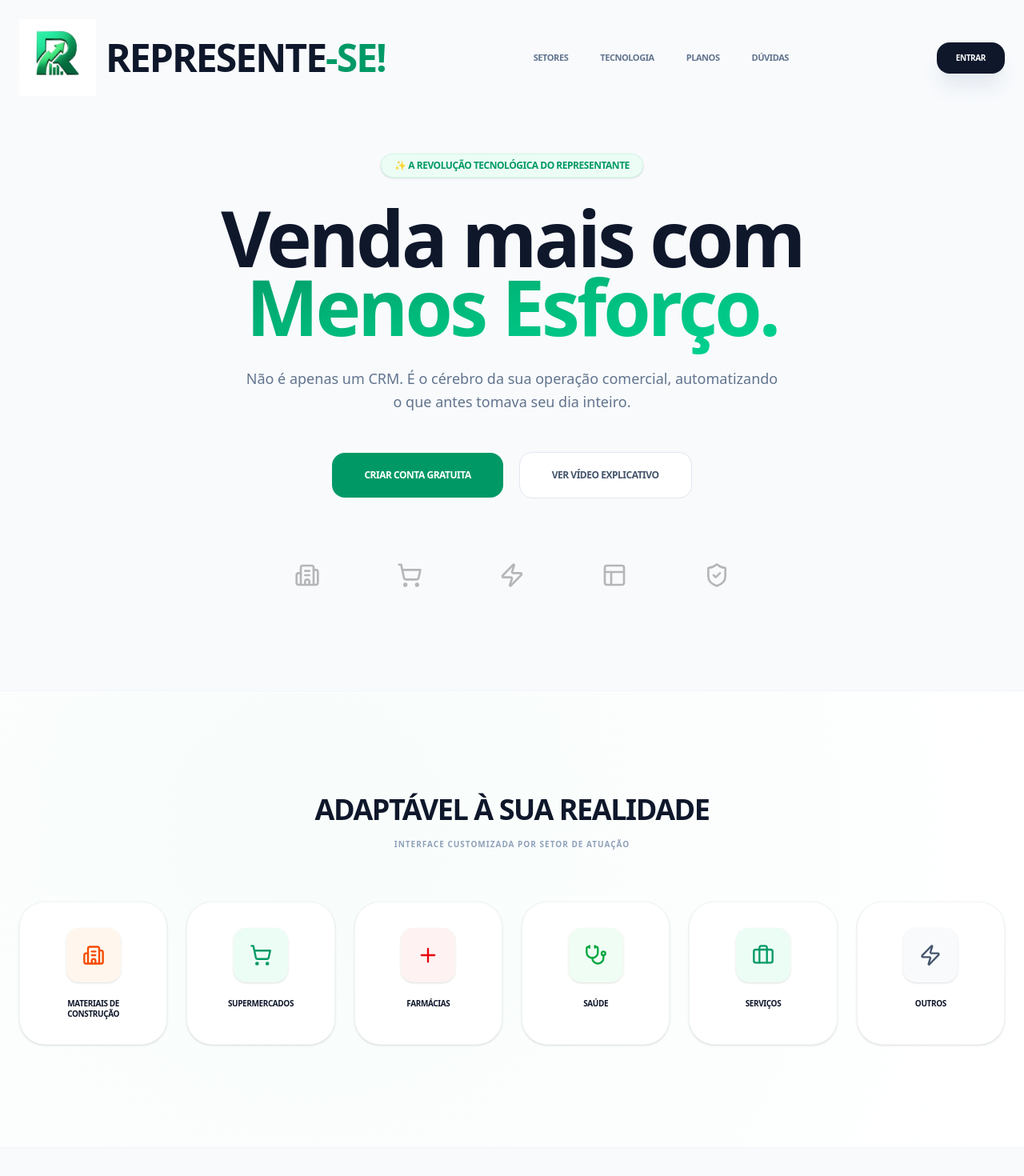
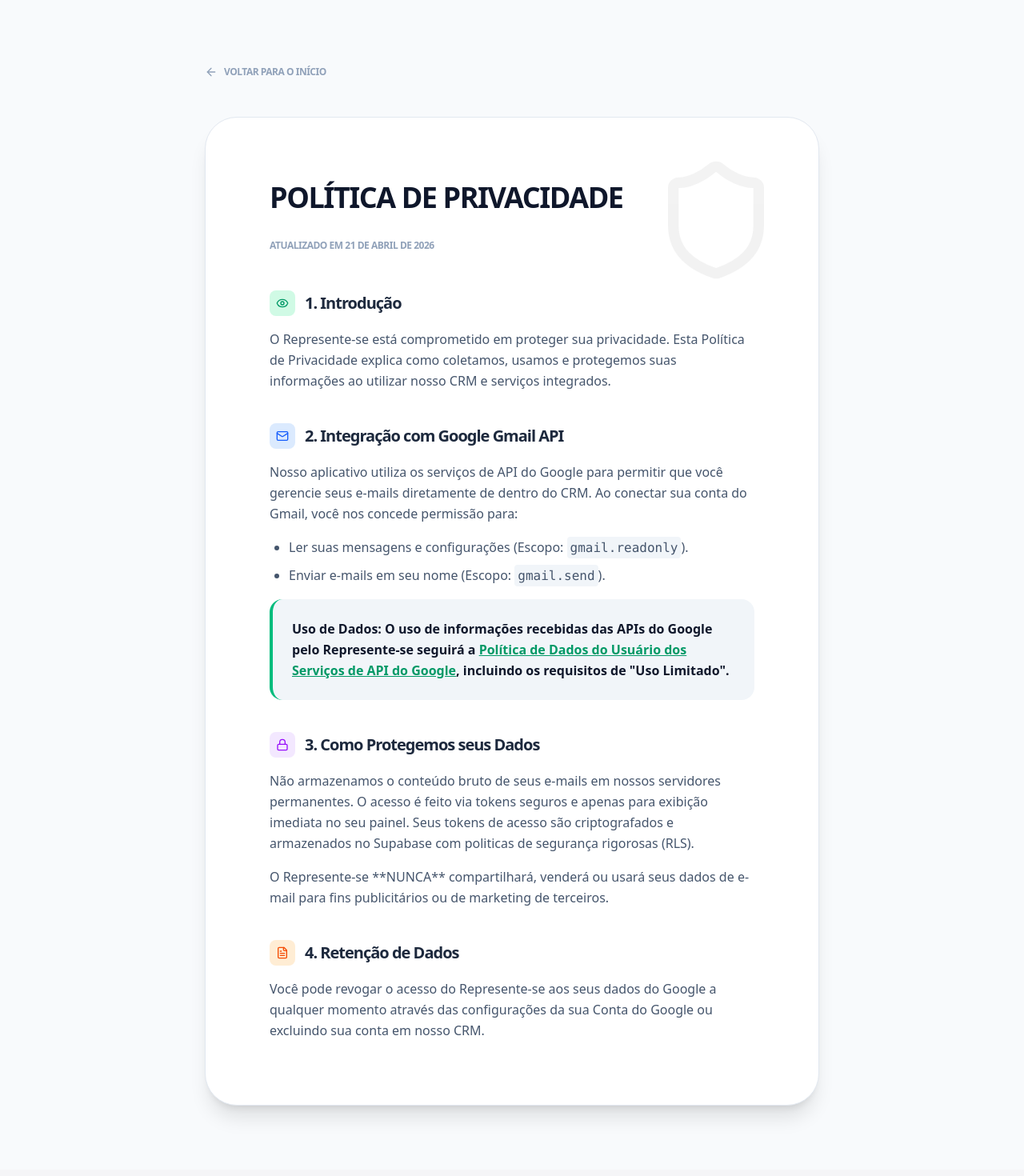
Before and after one commit to PedroBorelaManzi/Represente-Me-, a React (Vite) app: page /privacy in a window 1280 px wide. Before the commit this address led to /. Shown: the top 1470 px of the page at 80% size. Built offline with nearby package versions, Linux system fonts and the light colour scheme; no server answers.

Commit message:
feat: add legal pages, Google site verification, and routing configuration

```diff
--- a/index.html
+++ b/index.html
@@ -7,6 +7,7 @@
     <meta name="theme-color" content="#f8fafc" />
     <meta name="apple-mobile-web-app-status-bar-style" content="default" />
     <title>Represente-se</title>
+    <meta name="google-site-verification" content="fJiSigQBY71SJnaiDn3Q_nLroCsarWvMBe2BEcGNPqU" />
     <link rel="stylesheet" href="https://unpkg.com/leaflet@1.9.4/dist/leaflet.css" integrity="sha256-p4NxAoJBhIIN+hmNHrzRCf9tD/miZyoHS5obTRR9BMY=" crossorigin="" />
   </head>
   <body>
--- a/src/App.tsx
+++ b/src/App.tsx
@@ -13,6 +13,8 @@ import EmailClient from "./pages/EmailClient";
 import EmailCallback from "./pages/EmailCallback";
 import PedidosPage from "./pages/Pedidos";
 import GoogleCallback from "./pages/GoogleCallback";
+import PrivacyPolicy from "./pages/PrivacyPolicy";
+import TermsOfService from "./pages/TermsOfService";
 import { AuthProvider } from "./contexts/AuthContext";
 import { SettingsProvider } from "./contexts/SettingsContext";
 import ProtectedRoute from "./components/ProtectedRoute";
@@ -47,6 +49,10 @@ export default function App() {
           <Route path="/auth/callback/google" element={<GoogleCallback />} />
           <Route path="/auth/callback/email" element={<EmailCallback />} />
 
+          {/* Public Legal Routes */}
+          <Route path="/privacy" element={<PrivacyPolicy />} />
+          <Route path="/terms" element={<TermsOfService />} />
+
           <Route path="*" element={<Navigate to="/" replace />} />
         </Routes>
       </BrowserRouter>
--- /dev/null
+++ b/src/pages/PrivacyPolicy.tsx
@@ -0,0 +1,66 @@
+import React from "react";
+import { Shield, Lock, Eye, FileText, ArrowLeft, Mail } from "lucide-react";
+import { Link } from "react-router-dom";
+
+export default function PrivacyPolicy() {
+  return (
+    <div className="min-h-screen bg-slate-50 dark:bg-zinc-950 py-20 px-6">
+      <div className="max-w-3xl mx-auto">
+        <Link to="/" className="inline-flex items-center gap-2 text-xs font-black uppercase tracking-widest text-slate-400 hover:text-emerald-600 transition-colors mb-12">
+          <ArrowLeft className="w-4 h-4" /> Voltar para o Início
+        </Link>
+
+        <div className="bg-white dark:bg-zinc-900 border border-slate-200 dark:border-zinc-800 rounded-[40px] p-12 sm:p-20 shadow-xl overflow-hidden relative">
+          <div className="absolute top-0 right-0 p-12 opacity-5">
+            <Shield className="w-40 h-40" />
+          </div>
+
+          <h1 className="text-4xl font-black text-slate-900 dark:text-zinc-100 mb-8 uppercase tracking-tighter">Política de Privacidade</h1>
+          <p className="text-xs font-black text-slate-400 uppercase tracking-widest mb-12">Atualizado em 21 de Abril de 2026</p>
+
+          <div className="space-y-10 text-slate-600 dark:text-zinc-400 leading-relaxed font-medium">
+            <section className="space-y-4">
+              <h2 className="text-xl font-bold text-slate-800 dark:text-zinc-200 flex items-center gap-3">
+                <div className="w-8 h-8 bg-emerald-100 dark:bg-emerald-900/30 rounded-lg flex items-center justify-center text-emerald-600"><Eye className="w-4 h-4" /></div>
+                1. Introdução
+              </h2>
+              <p>O Represente-se está comprometido em proteger sua privacidade. Esta Política de Privacidade explica como coletamos, usamos e protegemos suas informações ao utilizar nosso CRM e serviços integrados.</p>
+            </section>
+
+            <section className="space-y-4">
+              <h2 className="text-xl font-bold text-slate-800 dark:text-zinc-200 flex items-center gap-3">
+                <div className="w-8 h-8 bg-blue-100 dark:bg-blue-900/30 rounded-lg flex items-center justify-center text-blue-600"><Mail className="w-4 h-4" /></div>
+                2. Integração com Google Gmail API
+              </h2>
+              <p>Nosso aplicativo utiliza os serviços de API do Google para permitir que você gerencie seus e-mails diretamente de dentro do CRM. Ao conectar sua conta do Gmail, você nos concede permissão para:</p>
+              <ul className="list-disc pl-6 space-y-2">
+                <li>Ler suas mensagens e configurações (Escopo: <code className="bg-slate-100 p-1 rounded">gmail.readonly</code>).</li>
+                <li>Enviar e-mails em seu nome (Escopo: <code className="bg-slate-100 p-1 rounded">gmail.send</code>).</li>
+              </ul>
+              <p className="bg-slate-100 dark:bg-zinc-800 p-6 rounded-2xl border-l-4 border-emerald-500 font-bold text-slate-900 dark:text-zinc-100">
+                Uso de Dados: O uso de informações recebidas das APIs do Google pelo Represente-se seguirá a <a href="https://developers.google.com/terms/api-services-user-data-policy#limited-use-policy" className="text-emerald-600 underline">Política de Dados do Usuário dos Serviços de API do Google</a>, incluindo os requisitos de "Uso Limitado".
+              </p>
+            </section>
+
+            <section className="space-y-4">
+              <h2 className="text-xl font-bold text-slate-800 dark:text-zinc-200 flex items-center gap-3">
+                <div className="w-8 h-8 bg-purple-100 dark:bg-purple-900/30 rounded-lg flex items-center justify-center text-purple-600"><Lock className="w-4 h-4" /></div>
+                3. Como Protegemos seus Dados
+              </h2>
+              <p>Não armazenamos o conteúdo bruto de seus e-mails em nossos servidores permanentes. O acesso é feito via tokens seguros e apenas para exibição imediata no seu painel. Seus tokens de acesso são criptografados e armazenados no Supabase com politicas de segurança rigorosas (RLS).</p>
+              <p>O Represente-se **NUNCA** compartilhará, venderá ou usará seus dados de e-mail para fins publicitários ou de marketing de terceiros.</p>
+            </section>
+
+            <section className="space-y-4">
+              <h2 className="text-xl font-bold text-slate-800 dark:text-zinc-200 flex items-center gap-3">
+                <div className="w-8 h-8 bg-orange-100 dark:bg-orange-900/30 rounded-lg flex items-center justify-center text-orange-600"><FileText className="w-4 h-4" /></div>
+                4. Retenção de Dados
+              </h2>
+              <p>Você pode revogar o acesso do Represente-se aos seus dados do Google a qualquer momento através das configurações da sua Conta do Google ou excluindo sua conta em nosso CRM.</p>
+            </section>
+          </div>
+        </div>
+      </div>
+    </div>
+  );
+}
--- /dev/null
+++ b/src/pages/TermsOfService.tsx
@@ -0,0 +1,58 @@
+import React from "react";
+import { FileText, ShieldCheck, Scale, AlertCircle, ArrowLeft } from "lucide-react";
+import { Link } from "react-router-dom";
+
+export default function TermsOfService() {
+  return (
+    <div className="min-h-screen bg-slate-50 dark:bg-zinc-950 py-20 px-6">
+      <div className="max-w-3xl mx-auto">
+        <Link to="/" className="inline-flex items-center gap-2 text-xs font-black uppercase tracking-widest text-slate-400 hover:text-emerald-600 transition-colors mb-12">
+          <ArrowLeft className="w-4 h-4" /> Voltar para o Início
+        </Link>
+
+        <div className="bg-white dark:bg-zinc-900 border border-slate-200 dark:border-zinc-800 rounded-[40px] p-12 sm:p-20 shadow-xl overflow-hidden relative">
+          <div className="absolute top-0 right-0 p-12 opacity-5">
+            <Scale className="w-40 h-40" />
+          </div>
+
+          <h1 className="text-4xl font-black text-slate-900 dark:text-zinc-100 mb-8 uppercase tracking-tighter">Termos de Serviço</h1>
+          <p className="text-xs font-black text-slate-400 uppercase tracking-widest mb-12">Atualizado em 21 de Abril de 2026</p>
+
+          <div className="space-y-10 text-slate-600 dark:text-zinc-400 leading-relaxed font-medium">
+            <section className="space-y-4">
+              <h2 className="text-xl font-bold text-slate-800 dark:text-zinc-200 flex items-center gap-3">
+                <div className="w-8 h-8 bg-emerald-100 dark:bg-emerald-900/30 rounded-lg flex items-center justify-center text-emerald-600"><FileText className="w-4 h-4" /></div>
+                1. Aceitação dos Termos
+              </h2>
+              <p>Ao acessar e usar o Represente-se, você concorda em cumprir e estar vinculado a estes Termos de Serviço. Se você não concordar com qualquer parte destes termos, não deve utilizar o serviço.</p>
+            </section>
+
+            <section className="space-y-4">
+              <h2 className="text-xl font-bold text-slate-800 dark:text-zinc-200 flex items-center gap-3">
+                <div className="w-8 h-8 bg-blue-100 dark:bg-blue-900/30 rounded-lg flex items-center justify-center text-blue-600"><ShieldCheck className="w-4 h-4" /></div>
+                2. Uso da Conta e Responsabilidades
+              </h2>
+              <p>Você é responsável por manter a confidencialidade de sua conta e senha, bem como por todas as atividades que ocorrem em sua conta. O Represente-se fornece ferramentas de CRM e integração de e-mail para uso profissional.</p>
+            </section>
+
+            <section className="space-y-4">
+              <h2 className="text-xl font-bold text-slate-800 dark:text-zinc-200 flex items-center gap-3">
+                <div className="w-8 h-8 bg-purple-100 dark:bg-purple-900/30 rounded-lg flex items-center justify-center text-purple-600"><AlertCircle className="w-4 h-4" /></div>
+                3. Integrações de Terceiros
+              </h2>
+              <p>O Represente-se integra-se com serviços de terceiros, como o Google Gmail. O uso dessas integrações está sujeito aos termos e políticas desses provedores. Você reconhece que o Represente-se não controla esses serviços externos.</p>
+            </section>
+
+            <section className="space-y-4">
+              <h2 className="text-xl font-bold text-slate-800 dark:text-zinc-200 flex items-center gap-3">
+                <div className="w-8 h-8 bg-orange-100 dark:bg-orange-900/30 rounded-lg flex items-center justify-center text-orange-600"><Scale className="w-4 h-4" /></div>
+                4. Limitação de Responsabilidade
+              </h2>
+              <p>O Represente-se é fornecido "como está". Não garantimos que o serviço será ininterrupto ou livre de erros. Em nenhum caso seremos responsáveis por danos decorrentes do uso ou da incapacidade de usar o serviço.</p>
+            </section>
+          </div>
+        </div>
+      </div>
+    </div>
+  );
+}
```
